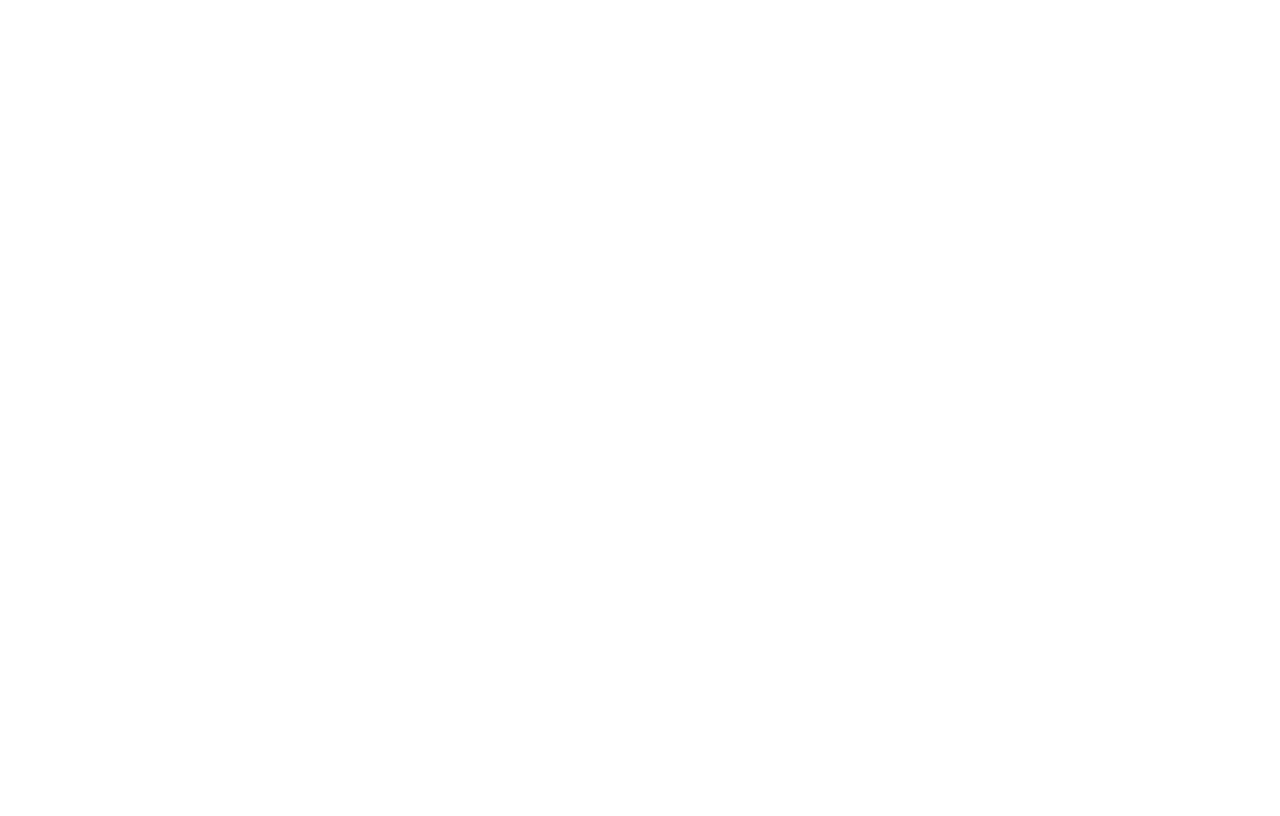
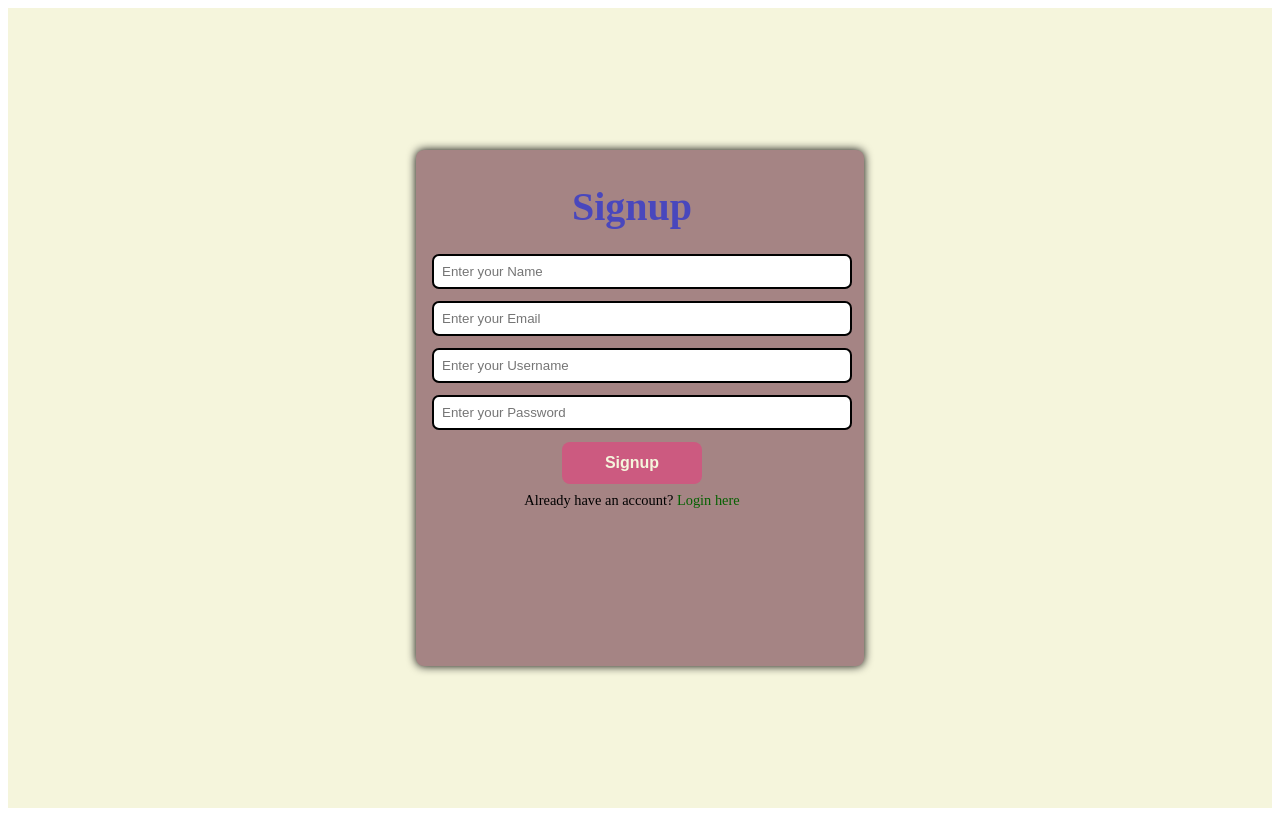
Before and after one commit to RohitGoyal13/IMS, a React (Vite) app: page /register in a window 1280 px wide. Before the commit this address had no page. Built offline with nearby package versions, Linux system fonts and the light colour scheme.

Commit message:
Add signup functionality with form handling and styling

```diff
--- a/package.json
+++ b/package.json
@@ -11,6 +11,7 @@
   },
   "dependencies": {
     "@reduxjs/toolkit": "^2.8.2",
+    "axios": "^1.11.0",
     "react": "^19.1.0",
     "react-dom": "^19.1.0",
     "react-redux": "^9.2.0",
--- a/src/App.jsx
+++ b/src/App.jsx
@@ -1,6 +1,7 @@
 import { useState } from 'react'
 import { BrowserRouter as Router, Routes, Route} from 'react-router-dom'
 import Login from './pages/login.jsx'
+import Signup from './pages/signup.jsx'
 import './App.css'
 
 function App() {
@@ -9,6 +10,8 @@ function App() {
      <Router>
       <Routes>
         <Route path ="/" element={<Login />} />
+        <Route path ="/login" element={<Login />} />
+        <Route path ="/register" element={<Signup />} />
       </Routes>
      </Router>
     </>
--- a/src/pages/login.jsx
+++ b/src/pages/login.jsx
@@ -43,8 +43,8 @@ const Login = () => {
             <form onSubmit={handleLogin} className='login-form'>
                 <h2>Login</h2>
                 <input
-                type="email"
-                placeholder='Enter your Email'
+                type="text"
+                placeholder='Enter your Username or Email'
                 value={email}
                 onChange = { (e) => setEmail(e.target.value)}
                 required
--- a/src/pages/signup.jsx
+++ b/src/pages/signup.jsx
@@ -0,0 +1,72 @@
+import react,{useState} from 'react';
+import axios from 'axios';
+import '../styles/signup.css';
+
+const Signup = () => {
+    const [name, setName] = useState('');
+    const [email, setEmail] = useState('');
+    const [username, setUsername] = useState('');
+    const [password, setPassword] = useState('');
+
+    const handleSignup = async (e) => {
+        e.preventDefault();
+
+    try{
+        const response = await axios.post('http://localhost:5000/api/register', {
+            username,
+            password,
+        })
+        alert("Signup successful");
+        setName('');
+        setEmail('');
+        setUsername('');
+        setPassword('');
+    }catch(error){
+        console.error("Signup failed:", error);
+        alert("Signup failed: " + (error.response?.data?.message || "Something went wrong"));
+        setName('');
+        setEmail('');
+        setUsername('');
+        setPassword('');
+    }
+}
+
+return (
+    <div className='signup-container'>
+        <form onSubmit={handleSignup} className= 'signup-form'>
+            <h2>Signup</h2>
+            <input
+                type='text'
+                placeholder='Enter your Name'
+                value={name}
+                onChange= {(e) => setName(e.target.value)}
+                required
+            />
+            <input
+                type='email'
+                placeholder='Enter your Email'
+                value={email}
+                onChange= {(e) => setEmail(e.target.value)}
+                required
+                />
+                <input
+                type='text'
+                placeholder='Enter your Username'
+                value={username}
+                onChange= {(e) => setUsername(e.target.value)}
+                required
+                />
+                <input
+                type='password'
+                placeholder='Enter your Password'
+                value={password}
+                onChange= {(e) => setPassword(e.target.value)}
+                required
+                />
+                <button type='submit'>Signup</button>
+            <p>Already have an account? <a href="/login" className='register-link'>Login here</a></p>
+            </form>
+    </div>
+    )
+}
+export default Signup;
--- /dev/null
+++ b/src/styles/signup.css
@@ -0,0 +1,69 @@
+.signup-container{
+    background-color: beige;
+    height: 100vh;
+    display: flex;
+    justify-content: center;
+    align-items: center;
+}
+
+.signup-form{
+    background-color: rgb(165, 132, 132);
+    padding: 0rem 2rem 1rem 1rem;
+    height: 500px;
+    width: 400px;
+    border-radius: 8px;
+    box-shadow: 0 0 10px;
+    text-align: center;
+}
+
+.signup-form h2 {
+    text-align: center;
+    font-size: 2.5rem;
+    color: rgb(73, 71, 189);
+    font-weight: bolder;
+    margin-bottom: 1.5rem;
+}
+
+.signup-form input{
+    width: 100%;
+    padding: 0.5rem;
+    margin-bottom: 0.75rem;
+    border: 2px solid black;
+    border-radius: 7px;
+}
+
+.signup-form button {
+    width: 35%;
+    margin: 0 auto;
+    display: flex;
+    justify-content: center;
+    align-items: center;
+    color: beige;
+    padding: 0.75rem;
+    border: none;
+    border-radius: 8px;
+    background-color: rgb(204, 90, 128);
+    font-weight: bolder;
+    font-size: 1rem;
+    cursor: pointer;
+}
+
+.signup-form button:hover {
+    color: rgb(8, 199, 110);
+    background-color: rgb(106, 4, 55);
+}
+
+.signup-form p {
+    margin-top: 0.5rem;
+    font-size: 0.9rem;
+}
+
+.signup-form .register-link {
+    text-decoration: none;
+    color: rgb(7, 97, 3);
+}
+
+.signup-form .register-link:hover {
+    text-decoration: none;
+    color: rgb(72, 25, 2);
+}
```
Also changed, not shown: 1 other file (tests, documents, lock files or other folders).
